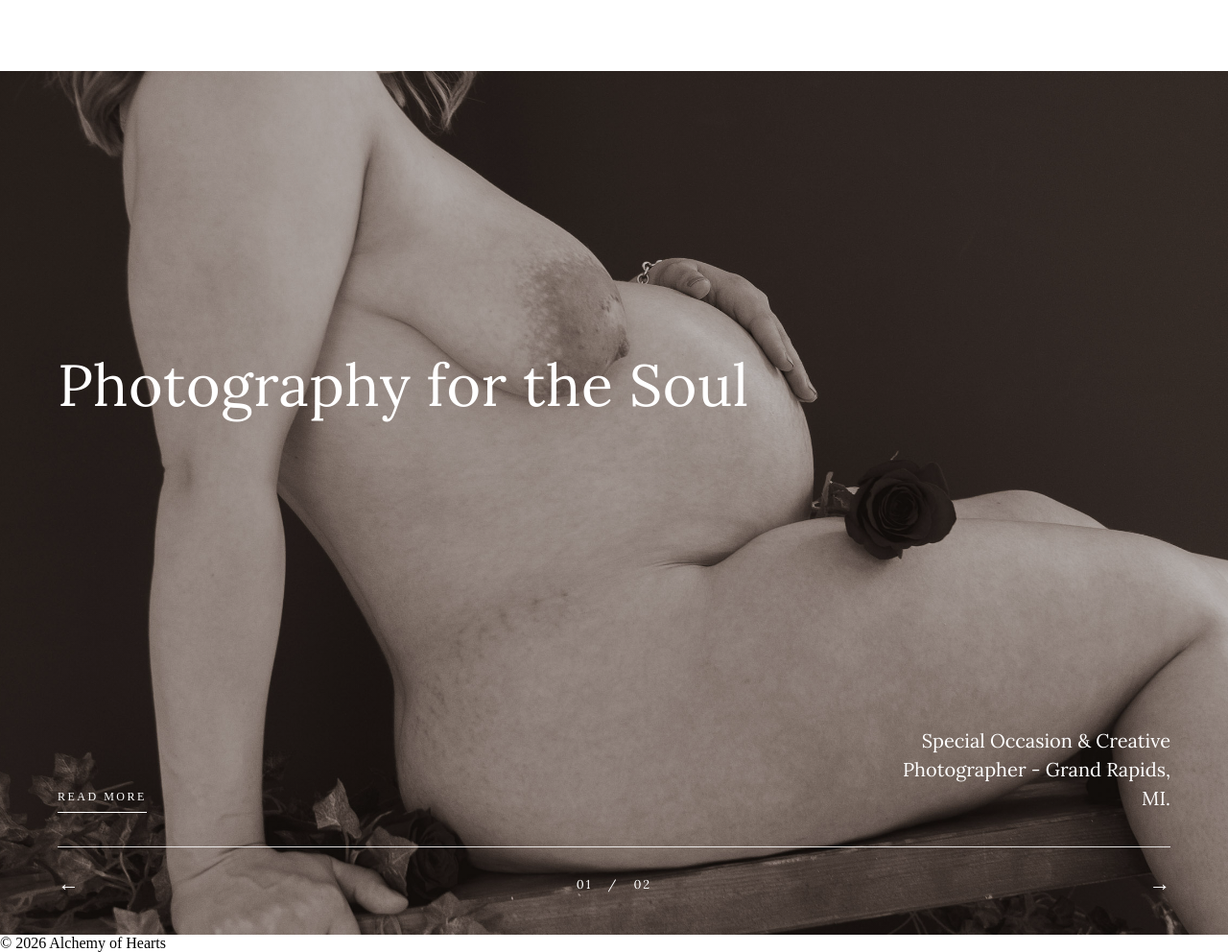
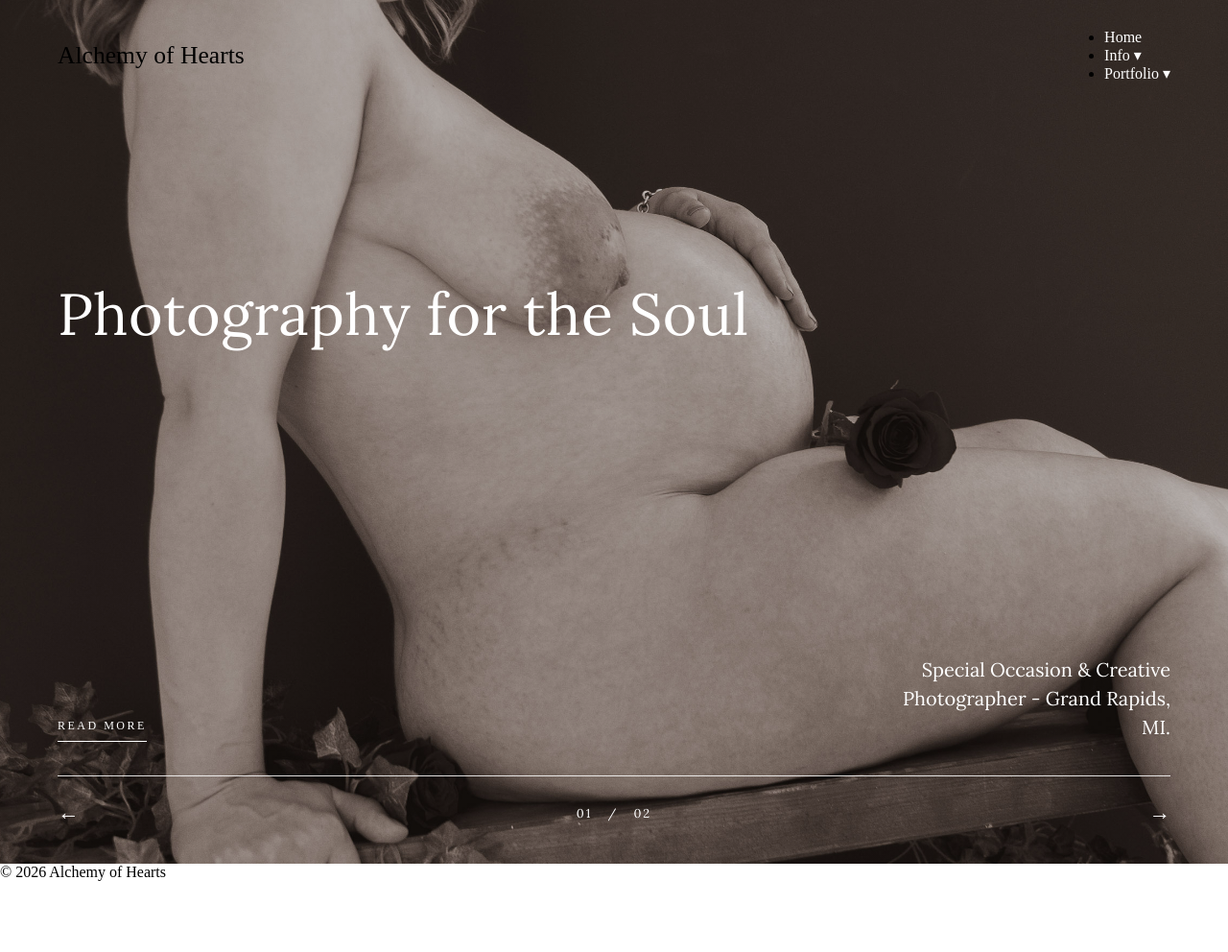
Before and after one commit to Danimarianzi/skills-github-pages, a Jekyll site: the page built from index.html, in a window 1280 px wide. Shown: the whole page at 96% size. Built offline with Jekyll 4.4.1, drawn with Linux system fonts in a browser that asks for light colours; after the commit the page ends 918 px from its top, so only the background shows below that.

Commit message:
Restore header layout styles and keep header link color fix; process CSS with Jekyll

```diff
--- a/assets/css/style.css
+++ b/assets/css/style.css
@@ -5,17 +5,19 @@
 .hero-home {
   height: 100vh;
   width: 100%;
-  background-image: linear-gradient(rgba(0, 0, 0, 0.2), rgba(0, 0, 0, 0.2)), url('{{ '/assets/images/heroes/uno.jpg' | relative_url }}');
+  background-image: linear-gradient(rgba(0, 0, 0, 0.2), rgba(0, 0, 0, 0.2)), url('{{ "/assets/images/heroes/uno.jpg" | relative_url }}');
   background-size: cover;
   background-position: center;
   color: #ffffff;
   padding: 0 60px 40px 60px;
+  /* Flexbox to position the title in the middle and controls at the bottom */
   display: flex;
   flex-direction: column;
   justify-content: flex-end;
   transition: background-image 0.6s ease-in-out;
 }
 
+/* Pushes the main "Photography for the Soul" headline into the upper-middle area */
 .hero-title-box {
   margin-bottom: auto;
   margin-top: 32vh;
@@ -27,6 +29,19 @@
   box-sizing: border-box;
 }
 
+.site-header {
+  position: absolute;
+  top: 0;
+  left: 0;
+  width: 100%;
+  z-index: 10;
+  display: flex;
+  justify-content: space-between; /* Pushes left and right sides apart */
+  align-items: center;            /* Centers them vertically */
+  padding: 30px 60px;             /* Adds breathing room from screen edges */
+}
+
+/* Make header links white and remove underline (overrides browser defaults) */
 .site-header a {
   color: #ffffff;
   text-decoration: none;
@@ -37,6 +52,12 @@
   color: #ffffff;
   text-decoration: underline;
 }
+
+.site-header .site-brand {
+  font-size: 1.6rem;
+  color: inherit;
+}
+
 .dropdown-menu {
   display: none;
   position: absolute;
@@ -61,7 +82,7 @@
 .photo-grid {
   display: grid;
   grid-template-columns: repeat(auto-fit, minmax(300px, 1fr));
-  gap: 20px;
+  gap: 20px; /* Space between photographs */
 }
 
 .hero-title-box h1 {
@@ -71,10 +92,11 @@
   letter-spacing: 0.5px;
 }
 
+/* --- MIDDLE ROW (READ MORE on left, Location on right) --- */
 .hero-middle-row {
   display: flex;
   justify-content: space-between;
-  align-items: flex-end;
+  align-items: flex-end; /* Aligns READ MORE with the bottom line of the right text */
   margin-bottom: 35px;
 }
 
@@ -85,7 +107,7 @@
   letter-spacing: 2.5px;
   text-transform: uppercase;
   padding-bottom: 8px;
-  border-bottom: 1px solid #ffffff;
+  border-bottom: 1px solid #ffffff; /* Creates the short white underline under READ MORE */
 }
 
 .hero-subtitle {
@@ -95,12 +117,14 @@
   text-align: right;
 }
 
+/* --- HORIZONTAL DIVIDING LINE --- */
 .hero-divider {
   border: none;
   border-top: 1px solid rgba(255, 255, 255, 0.85);
   margin-bottom: 25px;
 }
 
+/* --- BOTTOM SLIDESHOW CONTROLS (←  01 / 02  →) --- */
 .slider-controls {
   display: flex;
   justify-content: space-between;
@@ -108,11 +132,11 @@
 }
 
 .slider-arrow {
-  background: transparent;
+  background: transparent; /* Removes ugly default grey button box */
   border: none;
   color: #ffffff;
   font-size: 1.4rem;
-  cursor: pointer;
+  cursor: pointer; /* Turns mouse into a pointing hand when hovering */
 }
 
 .slider-counter {
```
